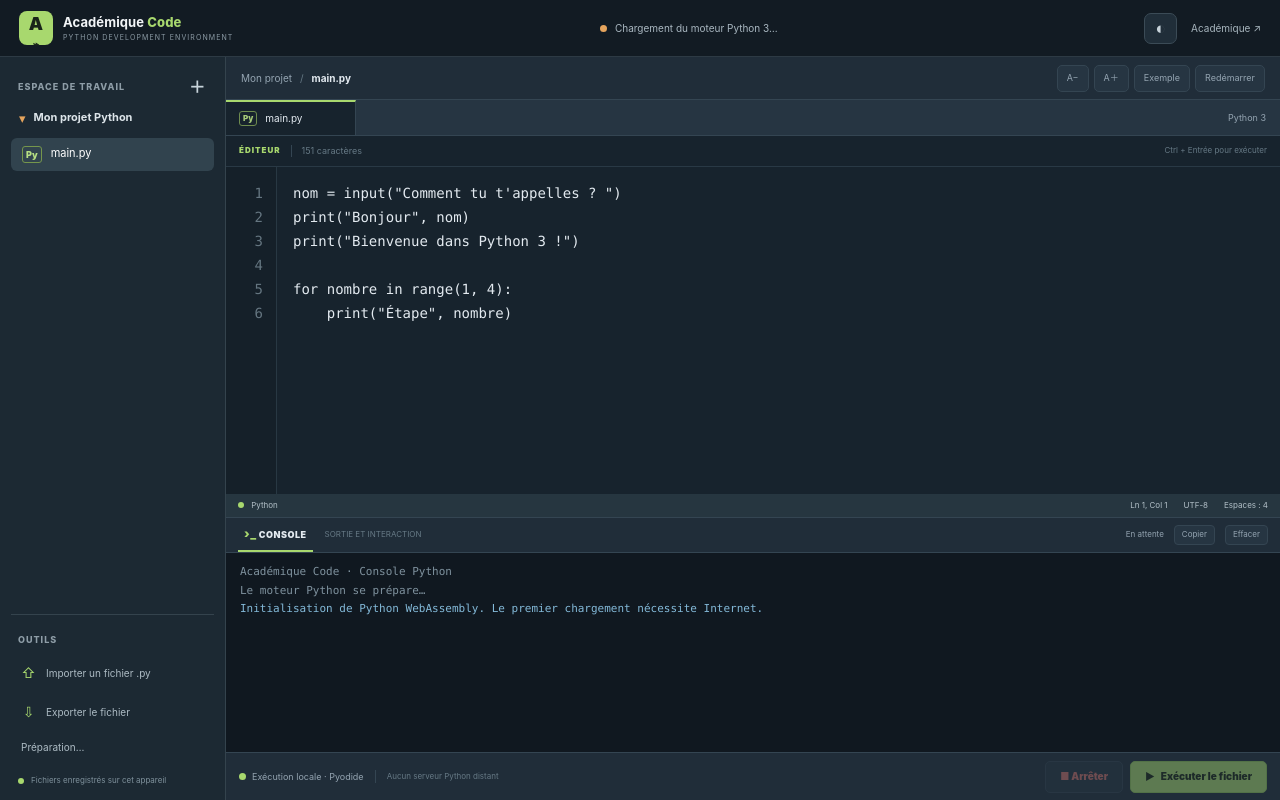
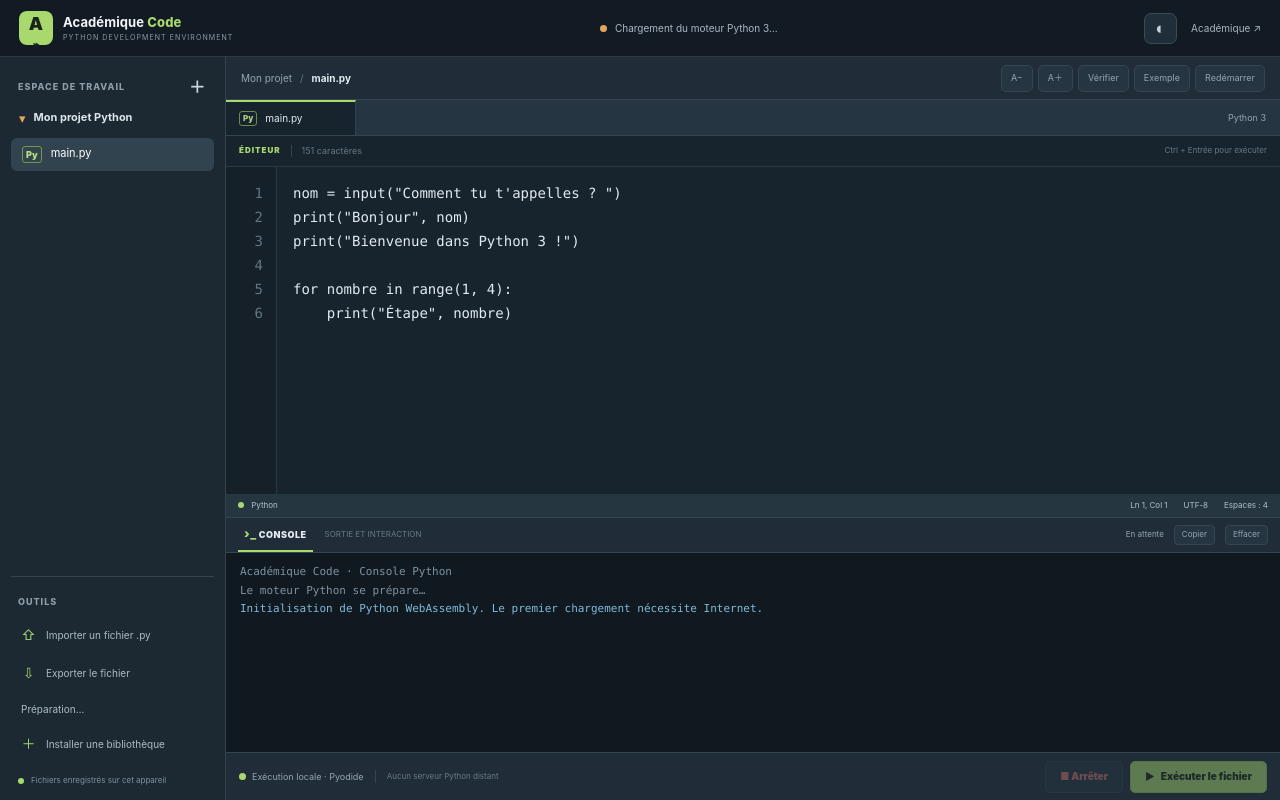
Before and after one commit to archange22/Python, a plain HTML site: page apps/python-console-3/index.html in a window 1280 px wide. Drawn offline with Linux system fonts and the light colour scheme.

Commit message:
Add syntax check and package installer controls

```diff
--- a/apps/python-console-3/index.html
+++ b/apps/python-console-3/index.html
@@ -35,6 +35,7 @@
         <button class="side-tool" id="openFileButton" type="button"><span>⇧</span> Importer un fichier .py</button>
         <button class="side-tool" id="downloadButton" type="button"><span>⇩</span> Exporter le fichier</button>
         <button class="side-tool" id="prepareButton" type="button"><span>◉</span> Préparer Python hors ligne</button>
+        <button class="side-tool" id="packageButton" type="button"><span>＋</span> Installer une bibliothèque</button>
         <input id="fileInput" class="visually-hidden" type="file" accept=".py,text/x-python,text/plain">
       </div>
       <div class="sidebar-footer"><span class="local-dot"></span> Fichiers enregistrés sur cet appareil</div>
@@ -52,7 +53,7 @@
         <div class="editor-tools">
           <button class="tool-button" id="decreaseFontButton" type="button" title="Réduire la taille du texte">A−</button>
           <button class="tool-button" id="increaseFontButton" type="button" title="Augmenter la taille du texte">A＋</button>
-          <button class="tool-button" id="sampleButton" type="button">Exemple</button>
+          <button class="tool-button" id="checkButton" type="button">Vérifier</button><button class="tool-button" id="sampleButton" type="button">Exemple</button>
           <button class="tool-button" id="resetButton" type="button">Redémarrer</button>
         </div>
       </div>
```
